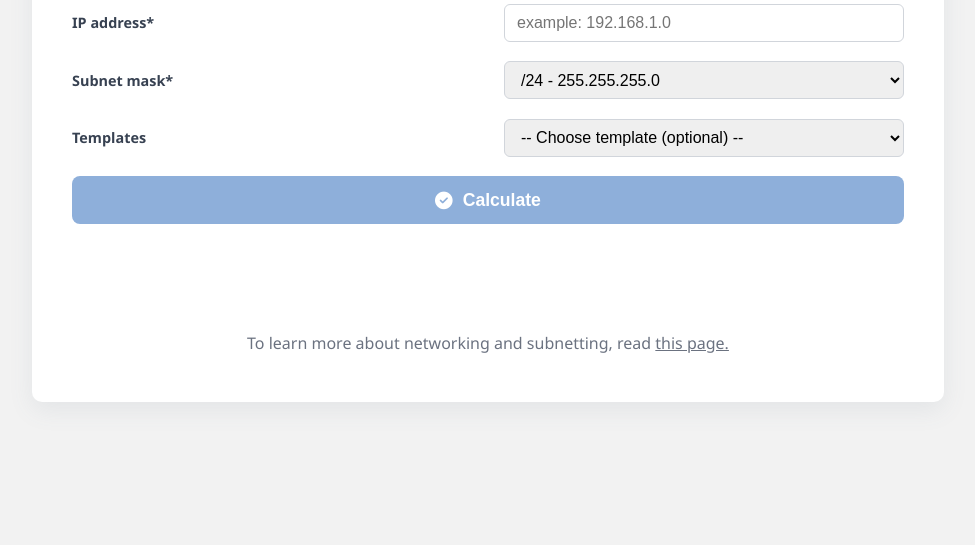
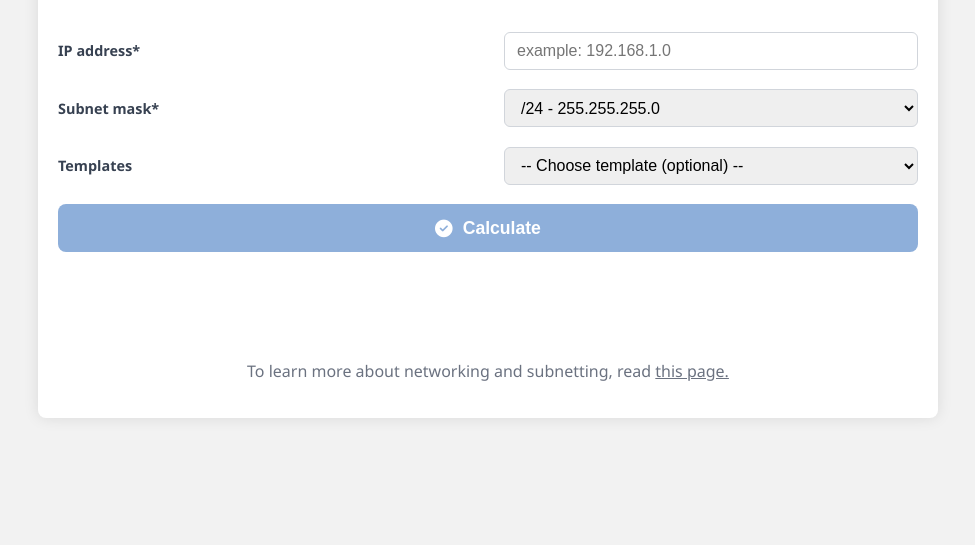
Before and after one commit to JustinVerstijnen/SubnetCalculator, a plain HTML site: page index.html in a window 1280 px wide. Shown: the part 255-800 px from the top of the page, without its empty margins (152-1127 px from the left). Drawn offline with Linux system fonts and the light colour scheme.

Commit message:
Refactor container styles in index.html

```diff
--- a/index.html
+++ b/index.html
@@ -22,12 +22,13 @@
     color: #1f2937;
   }
   .container {
-    max-width: 912px;
-    margin: 0 auto;
-    background: white;
-    border-radius: 10px;
-    padding: 2rem 2.5rem;
-    box-shadow: 0 8px 24px rgb(100 116 139 / 0.1);
+    position: relative;
+    max-width: 900px;
+    margin: 40px auto;
+    padding: 20px;
+    background-color: #fff;
+    border-radius: 8px;
+    box-shadow: 0 0 15px rgba(0,0,0,0.1);
   }
   form {
     display: grid;
```
